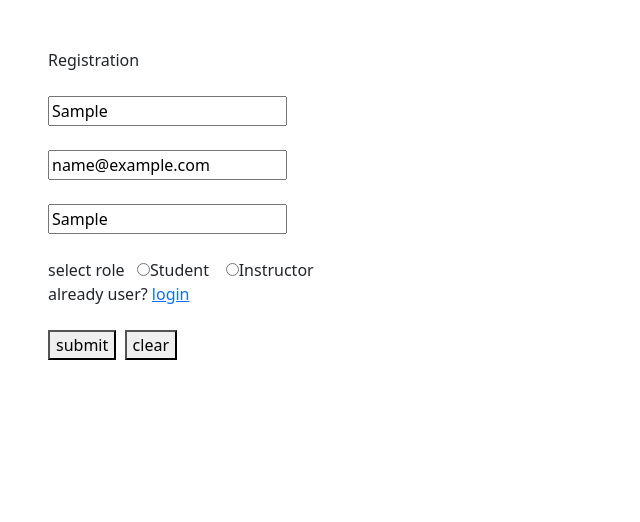
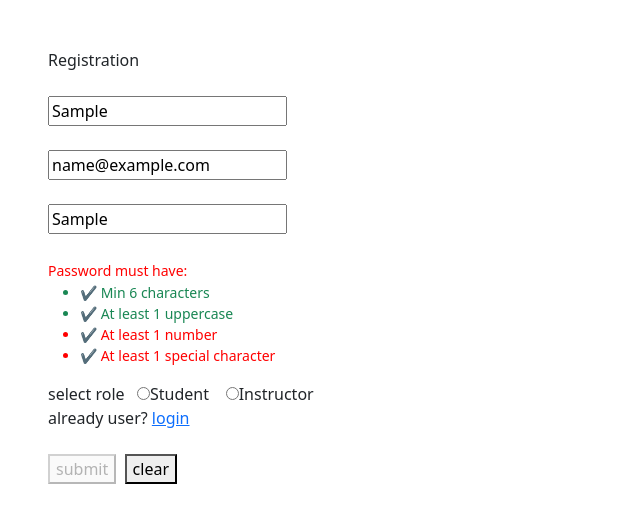
Before and after one commit to github-Krunal/LMS, an Angular app: page /auth/registration in a window 1280 px wide. Both pictures are taken after typing "Sample", "name@example.com", "Sample" into the empty fields and a click on the button "clear". Shown: the top 522 px of the page, without its empty margins (0-640 px from the left). Built offline with nearby package versions, Linux system fonts and the light colour scheme; no server answers.

Commit message:
registration form functionality

```diff
--- a/src/app/components/authentication/registration/registration.component.html
+++ b/src/app/components/authentication/registration/registration.component.html
@@ -1,13 +1,42 @@
 <div class="mt-5 ms-5" *ngIf="registrationForm">
   <form [formGroup]="registrationForm" (ngSubmit)="submitForm()">
   Registration<br><br>
-   <input type="text" placeholder="usename" formControlName="username"><br><br>
-   <input type="text" placeholder="email" formControlName="email"><br><br>
+   <input type="text" placeholder="username" formControlName="username">
+   <div *ngIf="registrationForm.get('username')?.touched && registrationForm.get('username')?.invalid">
+    <small *ngIf="registrationForm.get('username')?.errors?.['required']" style="color:red">
+      username is required
+    </small>
+   </div>
+   <br><br>
+   <input type="text" placeholder="email" formControlName="email">
+   <div *ngIf="registrationForm.get('email')?.touched && registrationForm.get('email')?.invalid">
+    <small *ngIf="registrationForm.get('email')?.errors?.['required']" style="color:red">
+      email is required
+    </small>
+    <small *ngIf="registrationForm.get('email')?.errors?.['email']" style="color:red">
+      Invalid email format
+    </small>
+   </div>
+   <br><br>
    <input type="text" placeholder="password" formControlName="password"><br><br>
+   <div *ngIf="registrationForm.get('password')?.touched && registrationForm.get('password')?.invalid">
+    <small *ngIf="registrationForm.get('password')?.errors?.['required']" style="color:red">
+      Password is required
+    </small>
+    <small *ngIf="registrationForm.get('password')?.errors?.['strongPassword']" style="color:red">
+      Password must have:
+      <ul>
+        <li [class.text-success]="registrationForm.get('password')?.errors?.['strongPassword']?.minLength">✔ Min 6 characters</li>
+        <li [class.text-success]="registrationForm.get('password')?.errors?.['strongPassword']?.hasUpperCase">✔ At least 1 uppercase</li>
+        <li [class.text-success]="registrationForm.get('password')?.errors?.['strongPassword']?.hasNumber">✔ At least 1 number</li>
+        <li [class.text-success]="registrationForm.get('password')?.errors?.['strongPassword']?.hasSpecialChar">✔ At least 1 special character</li>
+      </ul>
+    </small>
+  </div>
    select role &nbsp;&nbsp;<input type="radio" name="role" id="student" formControlName="role" value="student">Student &nbsp;&nbsp;
    <input type="radio" name="role" id="instructor" formControlName="role" value="instructor">Instructor<br>
    already user? <a routerLink="/auth/login">login</a><br><br>
-   <button type="submit">submit</button>&nbsp;
+   <button type="submit"[disabled]="registrationForm.invalid">submit</button>&nbsp;
    <button>clear</button>
   </form>
 </div>
--- a/src/app/components/authentication/registration/registration.component.ts
+++ b/src/app/components/authentication/registration/registration.component.ts
@@ -1,12 +1,12 @@
 import { CommonModule } from '@angular/common';
 import { RegistrationModel } from './../../../model/registration.model';
-import { RouterModule } from '@angular/router';
-import { Component, CUSTOM_ELEMENTS_SCHEMA, NO_ERRORS_SCHEMA, OnInit } from '@angular/core';
-import { FormBuilder, FormGroup, FormsModule, ReactiveFormsModule, Validators } from '@angular/forms';
+import { Component, OnInit } from '@angular/core';
+import { FormBuilder, FormGroup, Validators } from '@angular/forms';
 import { ApiService } from '../../../services/api.service';
 import { RegistrationResponseModel } from '../../../model/registrationResponse.model';
 import { AngularModule, APP_SCHEMAS } from '../../../modules/angular/angular.module';
-
+import { strongPasswordValidator } from '../../../validators/password.validators';
+import {currentDateTime} from '../../../utility/utility'
 @Component({
   selector: 'app-registration',
   standalone: true,
@@ -27,18 +27,23 @@ export class RegistrationComponent implements OnInit {
 
   private formInitialization(): void {
     this.registrationForm = this.formBuilder.group({
-      username: [''],
-      email: ['', Validators.required],
-      password: [''],
-      role:['']
+      username: ['',Validators.required],
+      email: ['', [Validators.required,Validators.email]],
+      password: ['',[Validators.required,strongPasswordValidator()]],
+      role:['',Validators.required]
     });
   }
 
   protected submitForm(){
-    debugger
-    const registration:RegistrationModel=this.registrationForm?.value;
+    let registration:RegistrationModel=this.registrationForm?.value;
+    registration.created_at=currentDateTime();
+    registration.updated_at=currentDateTime();
     this.apiService.apiRegistration(registration).subscribe((response:RegistrationResponseModel)=>{
-
+      this.clearForm();
     })
   }
+
+  private clearForm(){
+    this.registrationForm.reset();
+  }
 }
--- a/src/app/constant/api.constant.ts
+++ b/src/app/constant/api.constant.ts
@@ -1,4 +1,6 @@
+const API_HTTP_URL="http://127.0.0.1:8000"
 const API_PREFIX = '/api/';
+const API_URL=API_HTTP_URL+API_PREFIX
 export const API_ENDPOINTS = {
-  REGISTER: API_PREFIX+'registration',
+  REGISTER: API_URL+'registration',
 } as const;
--- a/src/app/model/registration.model.ts
+++ b/src/app/model/registration.model.ts
@@ -5,4 +5,6 @@ export class RegistrationModel{
   username:string=""
   password:string=""
   role:UserRole='student'
+  created_at:string=""
+  updated_at:string=""
 }
--- a/src/app/services/api.service.ts
+++ b/src/app/services/api.service.ts
@@ -1,5 +1,5 @@
 import { RegistrationModel } from './../model/registration.model';
-import { HttpClient } from '@angular/common/http';
+import { HttpClient, HttpHeaders } from '@angular/common/http';
 import { Injectable } from '@angular/core';
 import { API_ENDPOINTS } from '../constant/api.constant';
 import { Observable } from 'rxjs';
@@ -13,6 +13,7 @@ export class ApiService {
   constructor(private http:HttpClient) { }
 
   public apiRegistration(registration:RegistrationModel): Observable<RegistrationResponseModel>{
-    return this.http.post<RegistrationResponseModel>(API_ENDPOINTS.REGISTER,registration)
+    return this.http.post<RegistrationResponseModel>(API_ENDPOINTS.REGISTER,registration,
+      { headers: new HttpHeaders({ 'Content-Type': 'application/json' }) })
   }
 }
--- /dev/null
+++ b/src/app/utility/date-utility.ts
@@ -0,0 +1,12 @@
+export function currentDateTime(): string {
+  const date=new Date();
+  const year = date.getFullYear();
+  const month = String(date.getMonth() + 1).padStart(2, '0');
+  const day = String(date.getDate()).padStart(2, '0');
+  const hours = String(date.getHours()).padStart(2, '0');
+  const minutes = String(date.getMinutes()).padStart(2, '0');
+  const seconds = String(date.getSeconds()).padStart(2, '0');
+
+  return `${year}-${month}-${day}T${hours}:${minutes}:${seconds}`
+    ;
+}
--- /dev/null
+++ b/src/app/utility/utility.ts
@@ -0,0 +1 @@
+export * from './date-utility';
--- /dev/null
+++ b/src/app/validators/password.validators.ts
@@ -0,0 +1,19 @@
+import { AbstractControl, ValidationErrors, ValidatorFn } from '@angular/forms';
+
+export function strongPasswordValidator(): ValidatorFn {
+  return (control: AbstractControl): ValidationErrors | null => {
+    const value = control.value;
+    if (!value) return null;
+
+    const hasUpperCase = /[A-Z]/.test(value);
+    const hasNumber = /\d/.test(value);
+    const hasSpecialChar = /[@$!%*?&]/.test(value);
+    const minLength = value.length >= 6;
+
+    const valid = hasUpperCase && hasNumber && hasSpecialChar && minLength;
+
+    return !valid
+      ? { strongPassword: { hasUpperCase, hasNumber, hasSpecialChar, minLength } }
+      : null;
+  };
+}
```
